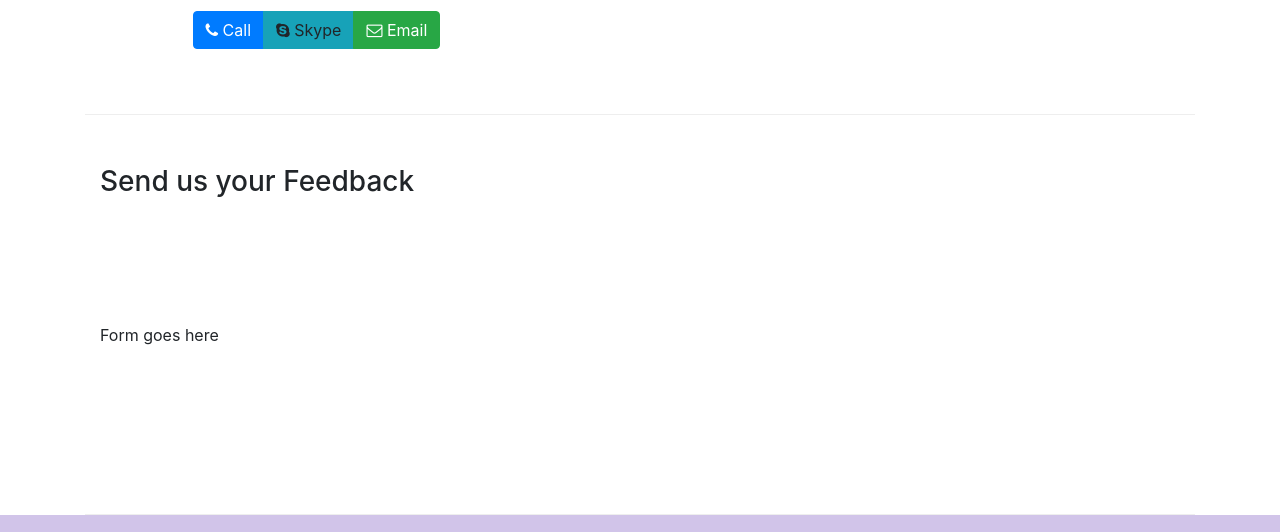
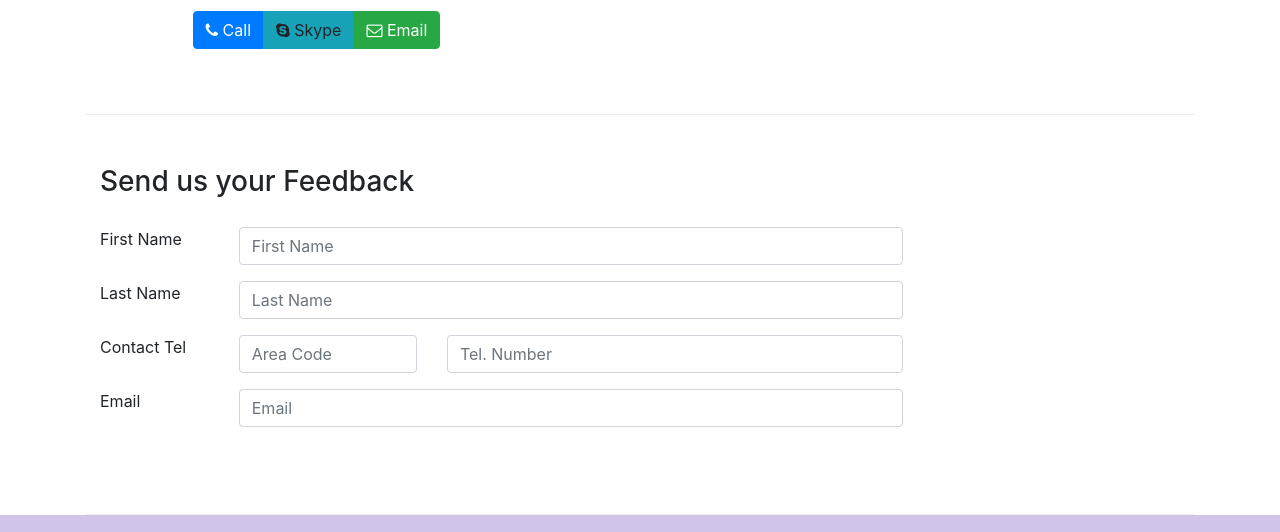
Before and after one commit to gbgoodboi/conFusion, a website: page contactus.html in a window 1280 px wide. Shown: the part 750-1282 px from the top of the page. Drawn offline with nearby package versions, Linux system fonts and the light colour scheme.

Commit message:
Adding basic form

```diff
--- a/contactus.html
+++ b/contactus.html
@@ -25,10 +25,14 @@
             <a class="navbar-brand" href="#">Ristorante Con Fusion</a>
             <div class="collapse navbar-collapse" id="Navbar">
                 <ul class="navbar-nav mr-auto">
-                        <li class="nav-item"><a class="nav-link" href="./index.html"><span class="fa fa-home fa-lg"></span> Home</a></li>
-                        <li class="nav-item"><a class="nav-link" href="./aboutus.html"><span class="fa fa-info fa-lg"></span> About</a></li>
-                        <li class="nav-item"><a class="nav-link" href="#"><span class="fa fa-list fa-lg"></span> Menu</a></li>
-                        <li class="nav-item active"><a class="nav-link" href="#"><span class="fa fa-address-card fa-lg"></span> Contact</a></li>
+                    <li class="nav-item"><a class="nav-link" href="./index.html"><span class="fa fa-home fa-lg"></span>
+                            Home</a></li>
+                    <li class="nav-item"><a class="nav-link" href="./aboutus.html"><span
+                                class="fa fa-info fa-lg"></span> About</a></li>
+                    <li class="nav-item"><a class="nav-link" href="#"><span class="fa fa-list fa-lg"></span> Menu</a>
+                    </li>
+                    <li class="nav-item active"><a class="nav-link" href="#"><span
+                                class="fa fa-address-card fa-lg"></span> Contact</a></li>
                 </ul>
             </div>
         </div>
@@ -39,7 +43,8 @@
             <div class="row row-header">
                 <div class="col-12 col-sm-6">
                     <h1>Ristorante con Fusion</h1>
-                    <p>We take inspiration from the World's best cuisines, and create a unique fusion experience. Our lipsmacking creations will tickle your culinary senses!</p>
+                    <p>We take inspiration from the World's best cuisines, and create a unique fusion experience. Our
+                        lipsmacking creations will tickle your culinary senses!</p>
                 </div>
                 <div class="col-12 col-sm">
                 </div>
@@ -80,9 +85,11 @@
             </div>
             <div class="col-12 col-sm-11 offset-sm-1">
                 <div class="btn-group" role="group">
-                    <a role="button" class="btn btn-primary" href="tel:+85212345678"><i class="fa fa-phone"></i> Call</a>
+                    <a role="button" class="btn btn-primary" href="tel:+85212345678"><i class="fa fa-phone"></i>
+                        Call</a>
                     <a role="button" class="btn btn-info"><i class="fa fa-skype"></i> Skype</a>
-                    <a role="button" class="btn btn-success" href="mailto:confusion@food.net"><i class="fa fa-envelope-o"></i> Email</a>
+                    <a role="button" class="btn btn-success" href="mailto:confusion@food.net"><i
+                            class="fa fa-envelope-o"></i> Email</a>
                 </div>
             </div>
         </div>
@@ -92,7 +99,35 @@
                 <h3>Send us your Feedback</h3>
             </div>
             <div class="col-12 col-md-9">
-                Form goes here
+                <form>
+                    <div class="form-group row">
+                        <label for="firstname" class="col-md-2 col-form-lable">First Name</label>
+                        <div class="col-md-10">
+                            <input type="text" class="form-control" id="firstname" name="firstname" placeholder="First Name">
+                        </div>
+                    </div>
+                    <div class="form-group row">
+                        <label for="lastname" class="col-md-2 col-form-lable">Last Name</label>
+                        <div class="col-md-10">
+                            <input type="text" class="form-control" id="lastname" name="lastname" placeholder="Last Name">
+                        </div>
+                    </div>
+                    <div class="form-group row">
+                        <label for="telnum" class="col-12 col-md-2 col-form-lable">Contact Tel</label>
+                        <div class="col-5 col-md-3">
+                            <input type="tel" class="form-control" id="areacode" name="areacode" placeholder="Area Code">
+                        </div>
+                        <div class="col-7 col-md-7">
+                            <input type="tel" class="form-control" id="telnum" name="telnum" placeholder="Tel. Number">
+                        </div>
+                    </div>
+                    <div class="form-group row">
+                        <label for="email" class="col-md-2 col-form-lable">Email</label>
+                        <div class="col-md-10">
+                            <input type="email" class="form-control" id="emailID" name="emailID" placeholder="Email">
+                        </div>
+                    </div>
+                </form>
             </div>
             <div class="col-12 col-md">
             </div>
@@ -126,11 +161,16 @@
                 </div>
                 <div class="col-12 col-sm-4 align-self-center">
                     <div class="text-center">
-                        <a class="btn btn-social-icon btn-google" href="http://google.com/+"><i class="fa fa-google-plus"></i></a>
-                        <a class="btn btn-social-icon btn-facebook" href="http://www.facebook.com/profile.php?id="><i class="fa fa-facebook"></i></a>
-                        <a class="btn btn-social-icon btn-linkedin" href="http://www.linkedin.com/in/"><i class="fa fa-linkedin"></i></a>
-                        <a class="btn btn-social-icon btn-twitter" href="http://twitter.com/"><i class="fa fa-twitter"></i></a>
-                        <a class="btn btn-social-icon btn-google" href="http://youtube.com/"><i class="fa fa-youtube"></i></a>
+                        <a class="btn btn-social-icon btn-google" href="http://google.com/+"><i
+                                class="fa fa-google-plus"></i></a>
+                        <a class="btn btn-social-icon btn-facebook" href="http://www.facebook.com/profile.php?id="><i
+                                class="fa fa-facebook"></i></a>
+                        <a class="btn btn-social-icon btn-linkedin" href="http://www.linkedin.com/in/"><i
+                                class="fa fa-linkedin"></i></a>
+                        <a class="btn btn-social-icon btn-twitter" href="http://twitter.com/"><i
+                                class="fa fa-twitter"></i></a>
+                        <a class="btn btn-social-icon btn-google" href="http://youtube.com/"><i
+                                class="fa fa-youtube"></i></a>
                         <a class="btn btn-social-icon" href="mailto:"><i class="fa fa-envelope-o"></i></a>
                     </div>
                 </div>
```
Lines whose indentation alone changed are shown as unchanged.
